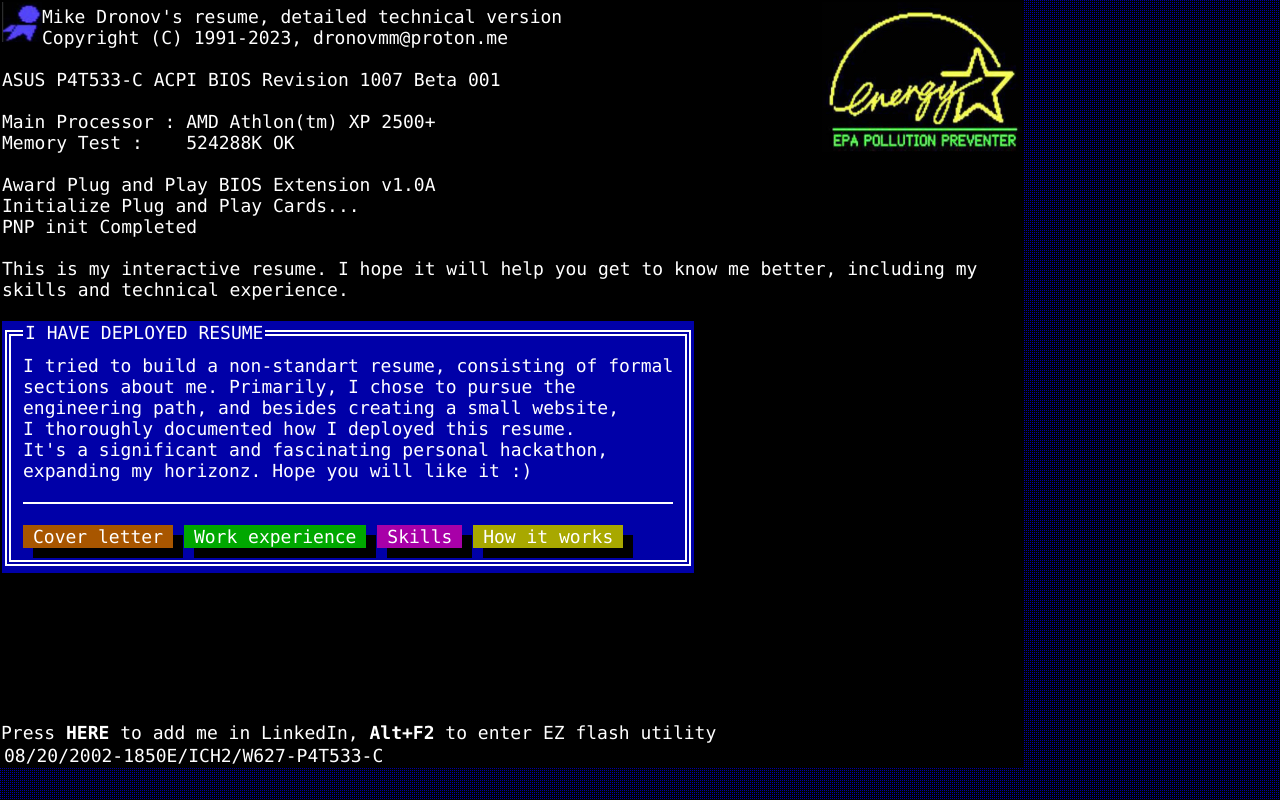
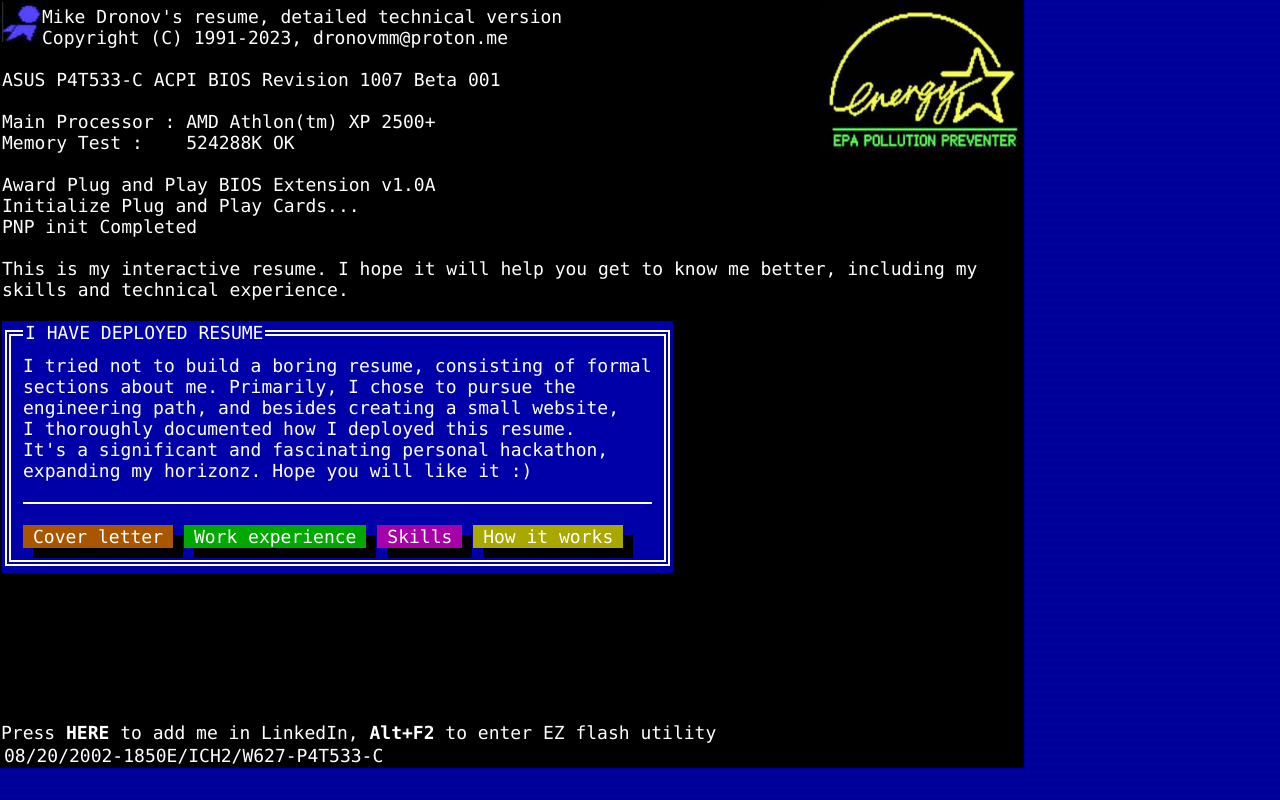
Before and after one commit to dronov/cv.dronov.net, a Flask app: page / in a window 1280 px wide. Run offline with Flask 3, Linux system fonts and the light colour scheme.

Commit message:
owh I like Github Actions

```diff
--- a/templates/index.html
+++ b/templates/index.html
@@ -41,7 +41,7 @@
             <div class="tui-window">
                 <fieldset class="tui-fieldset">
                     <legend>I HAVE DEPLOYED RESUME</legend>
-                    I tried to build a non-standart resume, consisting of formal<br>
+                    I tried not to build a boring resume, consisting of formal<br>
                     sections about me. Primarily, I chose to pursue the <br>
                     engineering path, and besides creating a small website, <br>
                     I thoroughly documented how I deployed this resume.<br>
```
